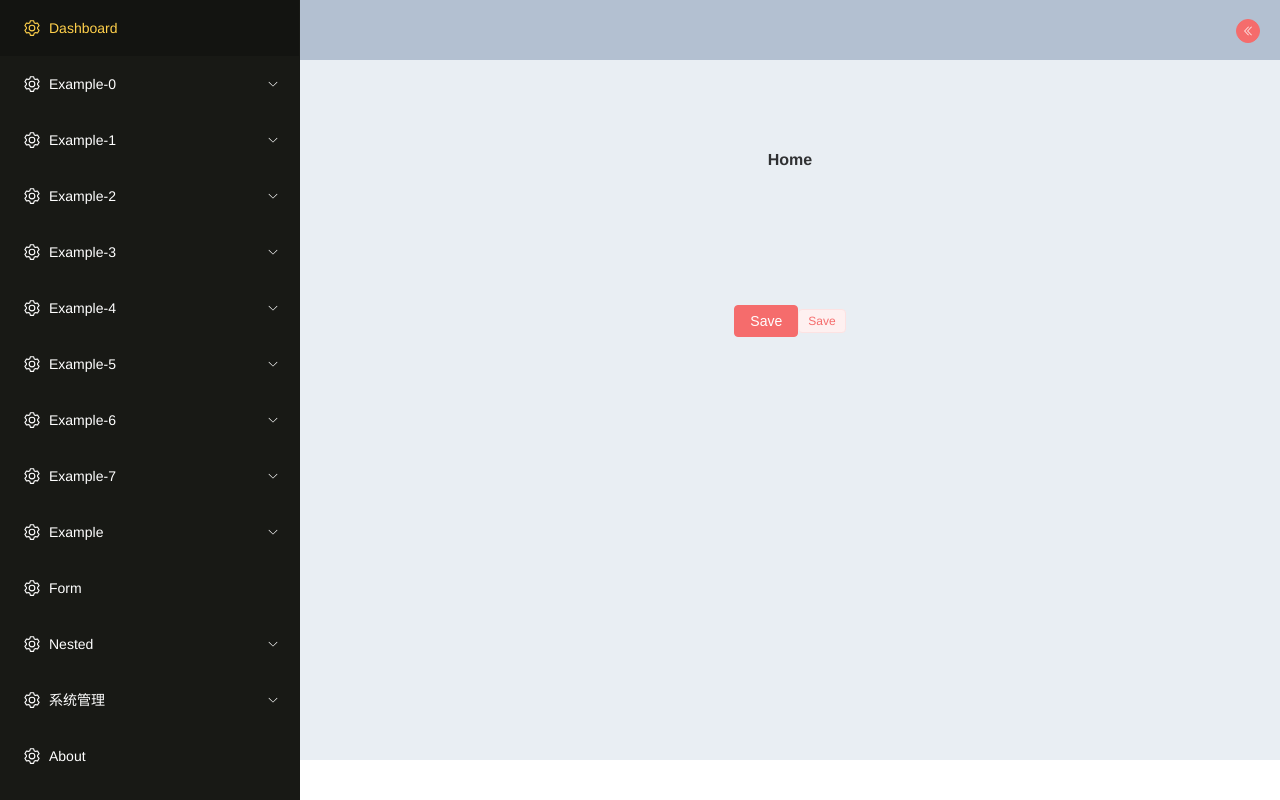
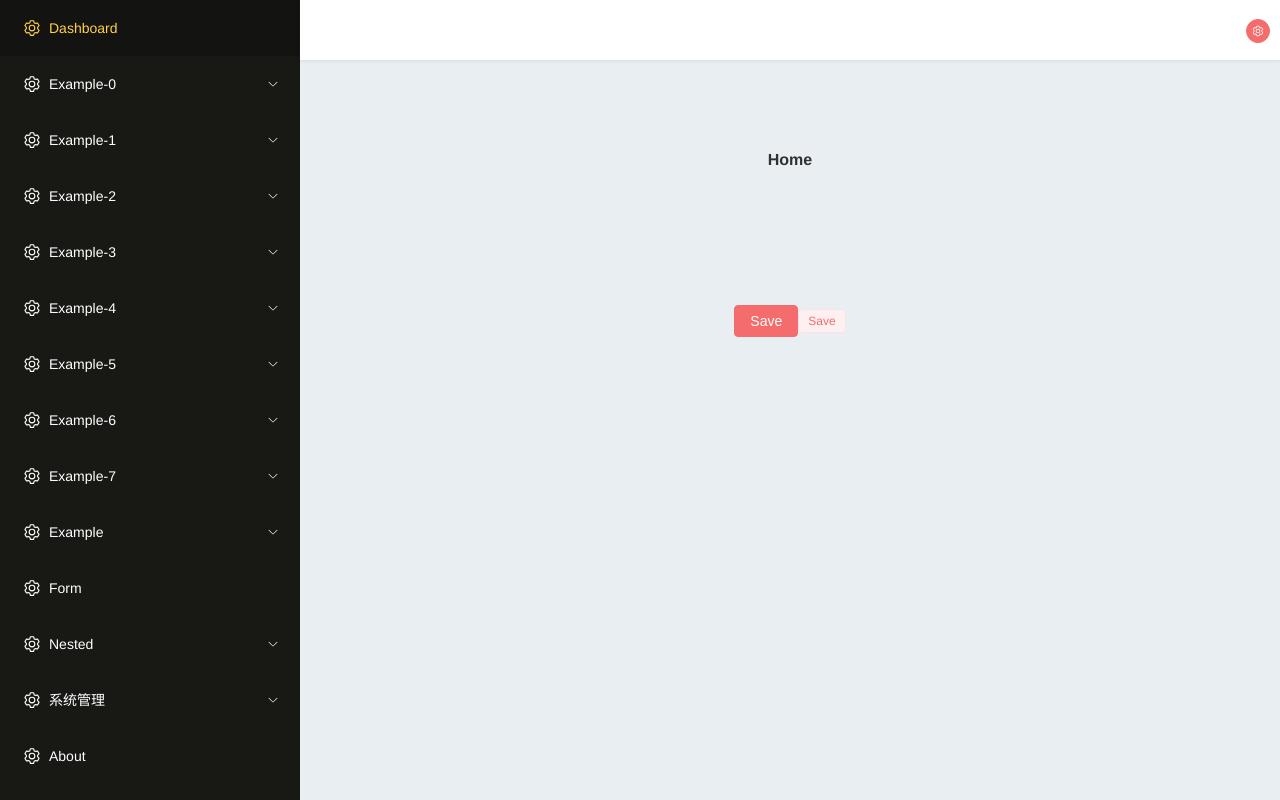
Before and after one commit to THRAEXS/vue3-element-admin, a Vue app: page /login in a window 1280 px wide. Both pictures are taken after a click on the button "Login". Built offline with nearby package versions, Linux system fonts and the light colour scheme.

Commit message:
opt: navbar

```diff
--- a/src/layout/components/navbar.vue
+++ b/src/layout/components/navbar.vue
@@ -1,7 +1,7 @@
 <script setup>
 import { useRouter, useRoute } from 'vue-router';
 import { useStore } from 'vuex';
-import { DArrowLeft } from '@element-plus/icons-vue';
+import { Setting } from '@element-plus/icons-vue';
 
 const router = useRouter();
 const route = useRoute();
@@ -15,15 +15,23 @@ async function handleLogout() {
 </script>
 
 <template>
-    <el-row>
+    <el-row class="navbar">
         <el-col :span="24" align="right">
             <el-button
                 type="danger"
                 size="small"
-                :icon="DArrowLeft"
+                :icon="Setting"
                 circle
                 @click="handleLogout"
             />
         </el-col>
     </el-row>
 </template>
+
+<style list="scsss" scoped>
+.navbar {
+    background: #FFFFFF;
+    box-shadow: 0 1px 4px rgba(0,21,41,.08);
+    padding: 0 10px;
+}
+</style>
--- a/src/layout/components/sidebar/index.vue
+++ b/src/layout/components/sidebar/index.vue
@@ -19,6 +19,7 @@ const bodyHeight = document.body.clientHeight;
             :active-text-color="activeTextColor"
             :router="true"
             :default-active="activeMenu"
+            :style="{ borderRight: `1px solid ${menuBg}` }"
         >
             <SidebarItem
                 v-for="item in available"
@@ -29,9 +30,3 @@ const bodyHeight = document.body.clientHeight;
         </el-menu>
     </el-scrollbar>
 </template>
-
-<style scoped>
-.el-menu {
-    border-right: 1px solid #181915;
-}
-</style>
--- a/src/layout/components/sidebar/node.vue
+++ b/src/layout/components/sidebar/node.vue
@@ -12,5 +12,4 @@ defineProps({
 <template>
     <el-icon><Setting /></el-icon>
     <span>{{ title }}</span>
-    <!-- <span>{{ title }} - {{ title }} - {{ title }} - {{ title }} - {{ title }}</span> -->
 </template>
--- a/src/layout/index.vue
+++ b/src/layout/index.vue
@@ -3,7 +3,7 @@ import { Navbar, Sidebar, AppMain } from './components';
 </script>
 
 <template>
-    <el-container class="common-layout">
+    <el-container class="layout-container">
         <el-aside>
             <Sidebar />
         </el-aside>
@@ -19,41 +19,15 @@ import { Navbar, Sidebar, AppMain } from './components';
 </template>
 
 <style scoped>
-.common-layout .el-header,
-.common-layout .el-footer {
-  background-color: #b3c0d1;
-  color: var(--el-text-color-primary);
-  text-align: center;
+.layout-container .el-header {
   line-height: 60px;
-}
-.common-layout .el-footer {
-  line-height: 60px;
+  padding: 0;
 }
 
-.common-layout .el-aside {
-  background-color: #d3dce6;
-  color: var(--el-text-color-primary);
-  text-align: center;
-  line-height: 200px;
-}
-
-.common-layout .el-main {
+.layout-container .el-main {
   background-color: #e9eef3;
   color: var(--el-text-color-primary);
   text-align: center;
   line-height: 160px;
 }
-
-.common-layout > .el-container {
-  margin-bottom: 40px;
-}
-
-.common-layout .el-container:nth-child(5) .el-aside,
-.common-layout .el-container:nth-child(6) .el-aside {
-  line-height: 260px;
-}
-
-.common-layout .el-container:nth-child(7) .el-aside {
-  line-height: 320px;
-}
 </style>
--- a/src/router/routes/sample.js
+++ b/src/router/routes/sample.js
@@ -8,13 +8,11 @@ const test = {
     children: [
         {
             path: 'table',
-            name: 'TableRouuter',
             component: () => import('@/views/sample/table.vue'),
             meta: { title: 'Table', icon: 'table' }
         },
         {
             path: 'tree',
-            name: 'TreeRouter',
             component: () => import('@/views/sample/tree.vue'),
             meta: { title: 'Tree', icon: 'tree' }
         }
@@ -37,7 +35,7 @@ export default [
         children: [
             {
                 path: 'table',
-                name: 'TableRouuter',
+                name: 'TableRouter',
                 component: () => import('@/views/sample/table.vue'),
                 meta: { title: 'Table', icon: 'table' }
             },
```
